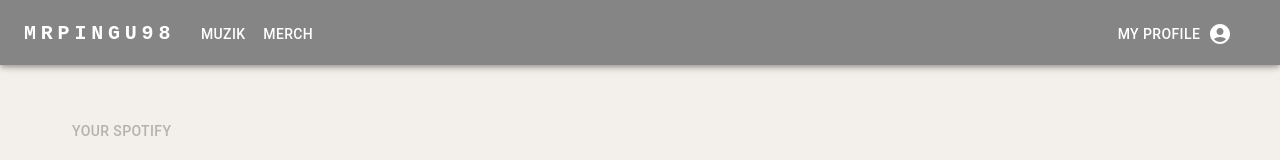
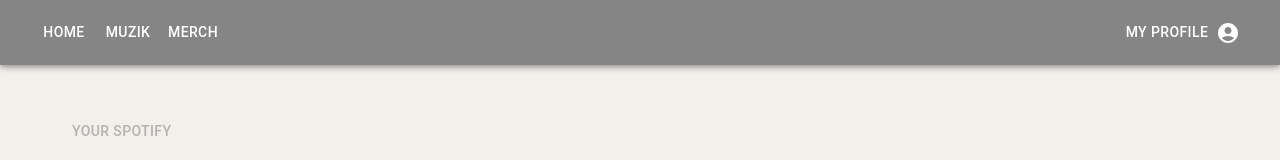
Before and after one commit to mrpingu98/personalProject, a React (Create React App) app in the folder app/: page /music in a window 1280 px wide. Shown: the top 160 px of the page. Built offline with nearby package versions, Linux system fonts and the light colour scheme.

Commit message:
MS17 update navbar navigation + screen width (#13)

```diff
--- a/app/src/Layout/Navbar.tsx
+++ b/app/src/Layout/Navbar.tsx
@@ -11,6 +11,7 @@ import { useUserName } from "../Store/Username/hooks";
 import { useTranslation } from "react-i18next";
 import { NavBarButton } from "./NavBarButton";
 import { routes } from "../Constants/Routes";
+import { Button } from "@mui/material";
 
 const NavBar: React.FC = () => {
   const navigate = useNavigate();
@@ -29,30 +30,23 @@ const NavBar: React.FC = () => {
   };
 
   const navigateMyProfile = React.useCallback(() => {
-    navigate(routes.myProfile)
-  }, [navigate])
+    navigate(routes.myProfile);
+  }, [navigate]);
+
+  const navigateHome = React.useCallback(() => {
+    navigate(routes.home);
+  }, [navigate]);
 
   return (
     <AppBar className={styles.navBar} sx={{ backgroundColor: "#858585" }}>
-      <Container maxWidth="xl">
-        <Toolbar disableGutters>
-          <Typography
-            variant="h6"
-            noWrap
-            component="a"
-            href="/"
+      <Toolbar
+        disableGutters
         sx={{
-              mr: 2,
-              display: { xs: "none", md: "flex" },
-              fontFamily: "monospace",
-              fontWeight: 700,
-              letterSpacing: ".3rem",
-              color: "inherit",
-              textDecoration: "none",
+          ml: 4,
+          mr: 4,
         }}
       >
-            {t("mrpingu98")}
-          </Typography>
+        <NavBarButton onClick={navigateHome} text={t("home")} />
         <Box sx={{ flexGrow: 1, display: { xs: "none", md: "flex" } }}>
           {pages.map((page) => (
             <NavBarButton
@@ -64,13 +58,12 @@ const NavBar: React.FC = () => {
         <Box className={styles.userName}>
           <NavBarButton
             onClick={navigateMyProfile}
-            text={t('myProfile')}
-            icon = {<AccountCircleIcon/>}
+            text={t("myProfile")}
+            icon={<AccountCircleIcon />}
           />
-            <Typography marginLeft={2}>{userName}</Typography>
+          <Typography>{userName}</Typography>
         </Box>
       </Toolbar>
-      </Container>
     </AppBar>
   );
 };
@@ -84,5 +77,10 @@ const useStyles = makeStyles({
     display: "flex",
     justifyContent: "flex-end",
   },
+  toolbar: {
+    padding: 2,
+    marginLeft: 2,
+    marginRight: 2,
+  },
 });
 export default NavBar;
--- a/app/src/TextFiles/navbar.ts
+++ b/app/src/TextFiles/navbar.ts
@@ -2,5 +2,6 @@ export const navbar = {
     muzik: 'Muzik',
     mrpingu98: 'MRPINGU98',
     merch: 'Merch',
-    myProfile: 'My Profile'
+    myProfile: 'My Profile',
+    home: 'Home'
 }
```
Lines whose indentation alone changed are shown as unchanged.
